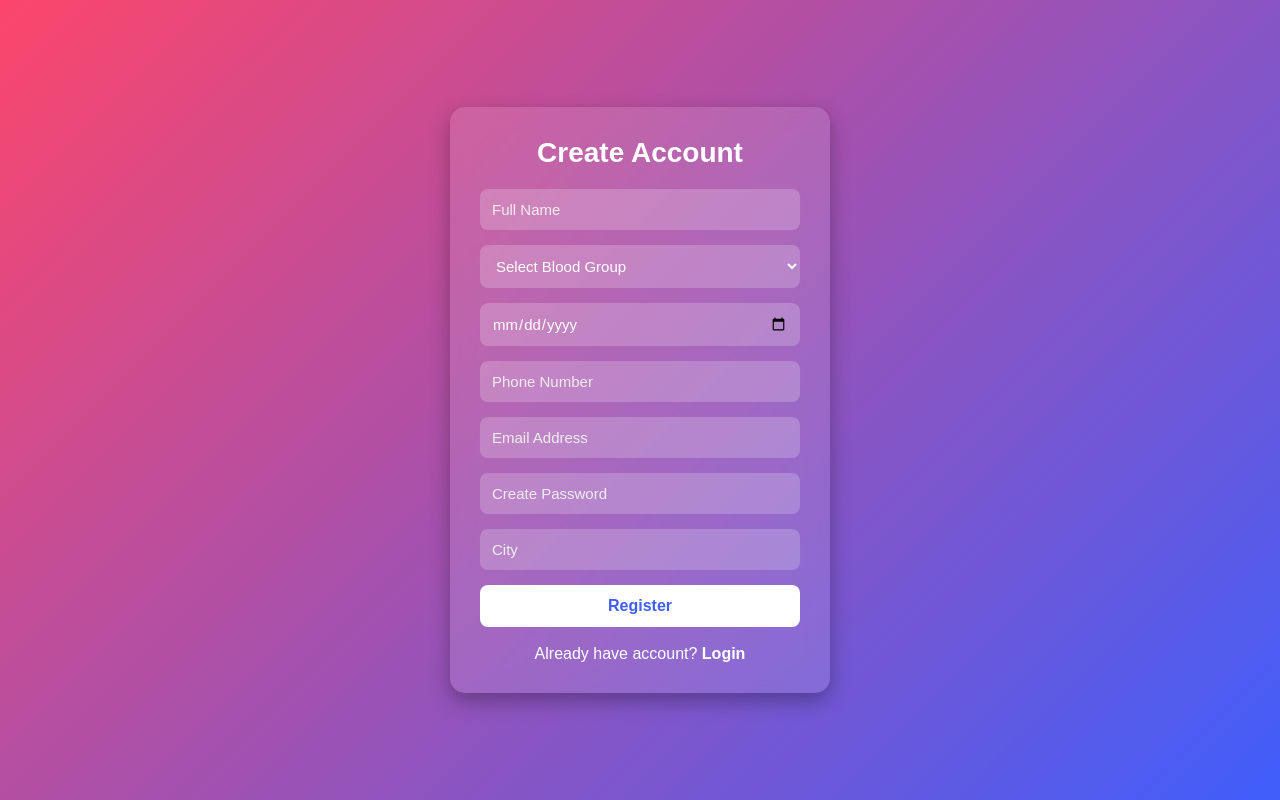
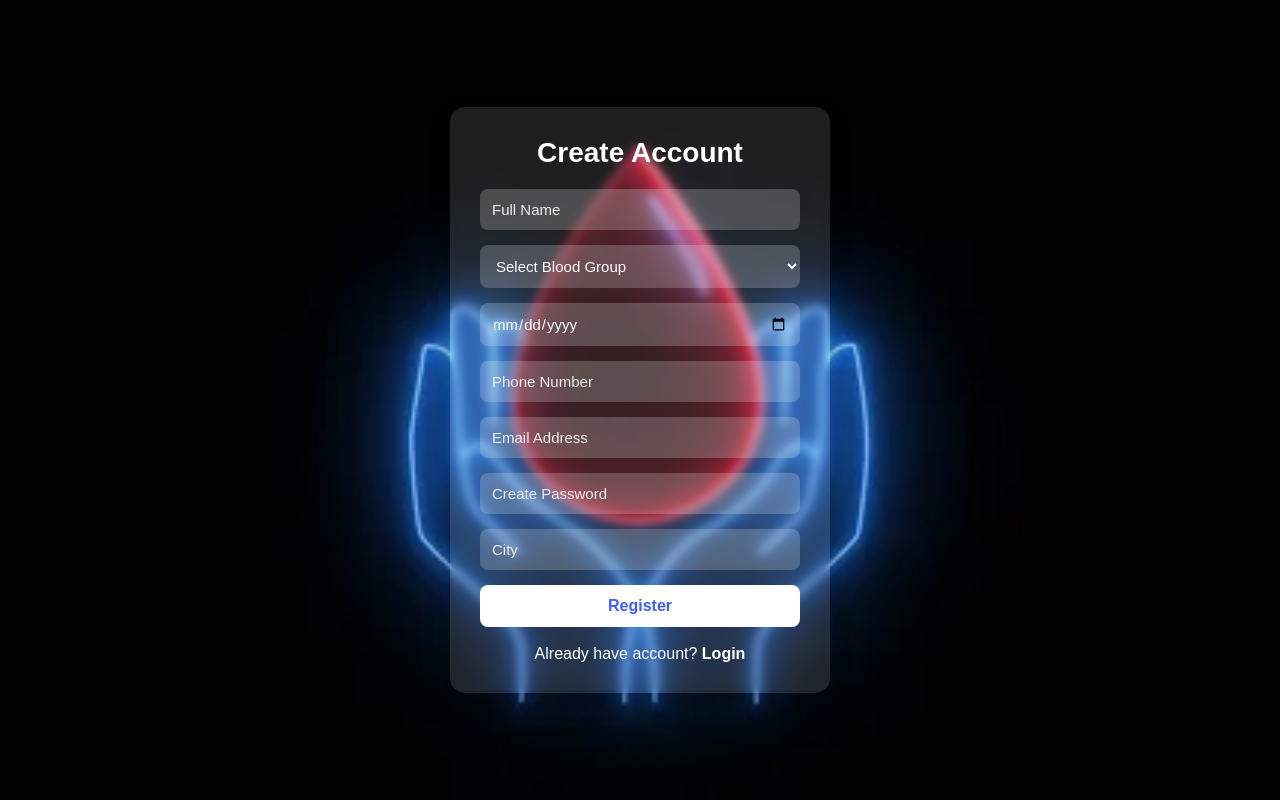
Before and after one commit to sharicharan/_doner, a Flask app: page / in a window 1280 px wide. Run offline with Flask 3, Linux system fonts and the light colour scheme.

Commit message:
html style

```diff
--- a/app.py
+++ b/app.py
@@ -178,4 +178,4 @@ def filter():
 
 
 if __name__ == '__main__':
-    app.run()
+    app.run(debug=True)
--- a/templates/register.html
+++ b/templates/register.html
@@ -19,8 +19,10 @@ body{
     display:flex;
     justify-content:center;
     align-items:center;
-    background:linear-gradient(135deg,#fc466b,#3f5efb);
-    padding:20px;
+    background-image: url('./static/ss.jpg');
+    background-size: cover;
+    background-position: center;
+    background-repeat: no-repeat;
 }
 
 .container{
@@ -28,7 +30,7 @@ body{
     padding:30px;
     border-radius:15px;
     background:rgba(255,255,255,0.12);
-    backdrop-filter:blur(10px);
+    backdrop-filter:blur(4px);
     box-shadow:0 8px 20px rgba(0,0,0,0.3);
     color:white;
 }
```
Also changed, not shown: templates/login.html (+5 -2 lines), static/bg.jpg (deleted), static/bg1.jpg (deleted), static/js1.js (deleted), static/login.jpg (deleted), static/ss.jpg (added).
